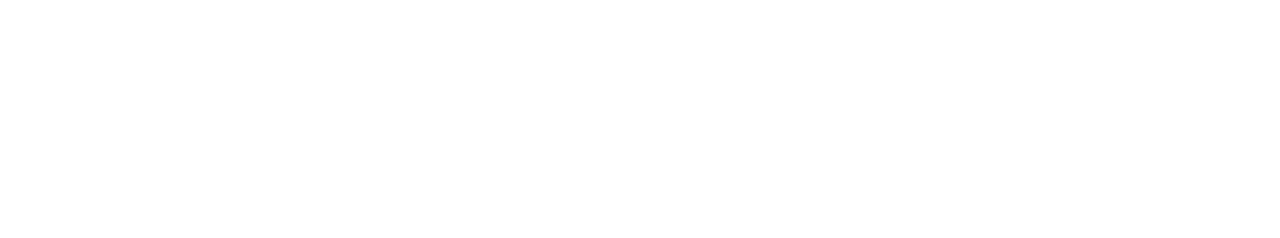
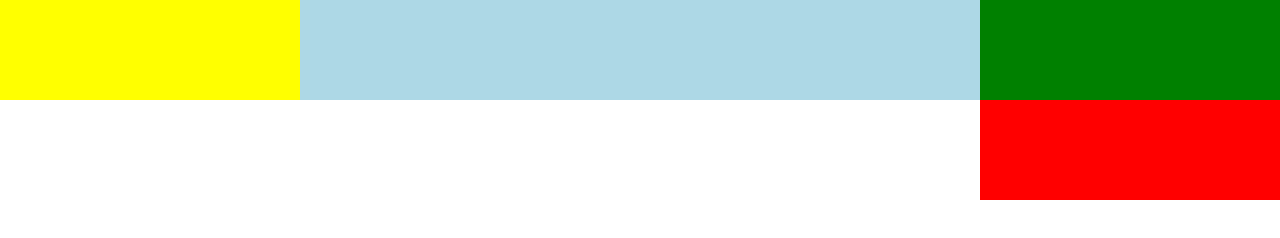
Before and after one commit to andreathepa/htmlcss-responsive-layout, a plain HTML site: page index.html in a window 1280 px wide. Drawn offline with Linux system fonts and the light colour scheme.

Commit message:
SETTING BREAK POINT

```diff
--- a/css/style.css
+++ b/css/style.css
@@ -3,3 +3,56 @@
     padding: 0;
     box-sizing: border-box;
 }
+
+header{
+    background-color: lightblue;
+}
+
+.header-flex{
+    display: flex;
+    justify-content: space-between;
+}
+
+/* LAYOUT RULES */
+
+.container{
+    width: 100%;
+}
+
+.left-logo, .right-menu{
+    height: 100px;
+    width: 300px;
+    background-color: yellow;
+}
+
+.hamburger{
+    background-color: green;
+}
+
+.extended-menu{
+    background-color: red;
+}
+
+.hamburger, .extended-menu{
+    width: 100%;
+    height: 100%;
+}
+
+
+/* TABLET */
+
+@media screen and (min-width: 768px) {
+
+}
+
+/* DESKTOP */
+
+@media screen and (min-width: 991px) {
+
+}
+
+/* LARGE DESKTOP */
+
+@media screen and (min-width: 1200px) {
+
+}
--- a/index.html
+++ b/index.html
@@ -9,6 +9,22 @@
     </head>
     <body>
 
+        <header class="header-blue">
+            <div class="container">
+                <div class="header-flex">
+                    <div class="left-logo"></div>
+                    <div class="right-menu">
+                        <div class="hamburger"></div>
+                        <div class="extended-menu"></div>
+                    </div>
+                </div>
+
+            </div>
+        </header>
+
+        <main></main>
+
+        <footer></footer>
 
 
     </body>
```
